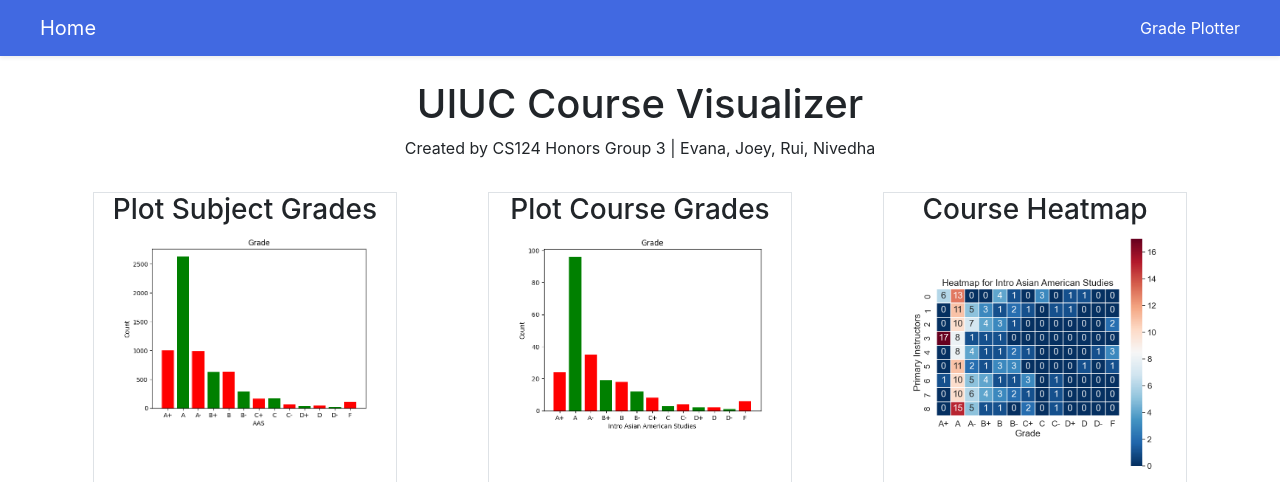
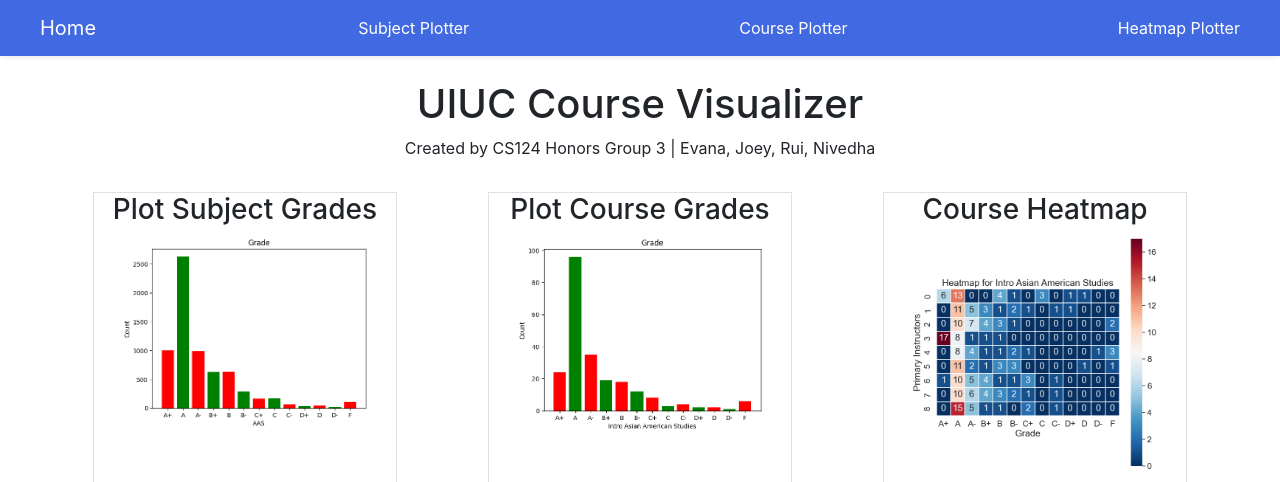
Before and after one commit to CS196Illinois/Group3-SP23, a Flask app: page / in a window 1280 px wide. Shown: the top 482 px of the page. Run offline with Flask 3, Linux system fonts and the light colour scheme; parts of the project's set-up code (start-up, migrations or seed data) failed here and were passed over.

Commit message:
Fixed main thread issue

```diff
--- a/Final/app.py
+++ b/Final/app.py
@@ -1,7 +1,9 @@
 from django.shortcuts import render
 from flask import Flask, render_template, request, jsonify
 import pandas as pd
+import matplotlib
 import matplotlib.pyplot as plt
+matplotlib.use('Agg')
 from io import BytesIO
 import base64
 import seaborn as sns
--- a/Final/templates/base.html
+++ b/Final/templates/base.html
@@ -9,7 +9,9 @@
     <body>
         <nav style = "background-color: royalblue" class = "navbar shadow-sm">
             <a class = "text-white navbar-brand ml-4" href="{{url_for('home')}}">Home</a>
-            <a class = "text-white navbar-item mr-4" href="{{url_for('plotgrade')}}">Grade Plotter</a>
+            <a class = "text-white navbar-item mr-4" href="{{url_for('plotgrade')}}">Subject Plotter</a>
+            <a class = "text-white navbar-item mr-4" href="{{url_for('plotcoursegrade')}}">Course Plotter</a>
+            <a class = "text-white navbar-item mr-4" href="{{url_for('heatmap')}}">Heatmap Plotter</a>
         </nav>
         <div class = "container mt-2 mb-2">
             {% block content %}
--- a/Final/templates/plotcoursegrades.html
+++ b/Final/templates/plotcoursegrades.html
@@ -8,13 +8,13 @@
     </div>
     <div class= "p-2 mt-4 text-center">
         <form action="{{url_for('plotgradebycourse')}}", method="POST">
-            <input list="courses" name="course">
+            <input list="courses" name="course" placeholder="subject">
             <datalist id="courses">
                 {% for sub in subjects %}
                 <option value="{{sub}}">
                 {% endfor %}
             </datalist>
-            <input type="number" name="number">
+            <input type="number" name="number" placeholder="number">
             <input type="submit">
         </form>
     </div>
```
